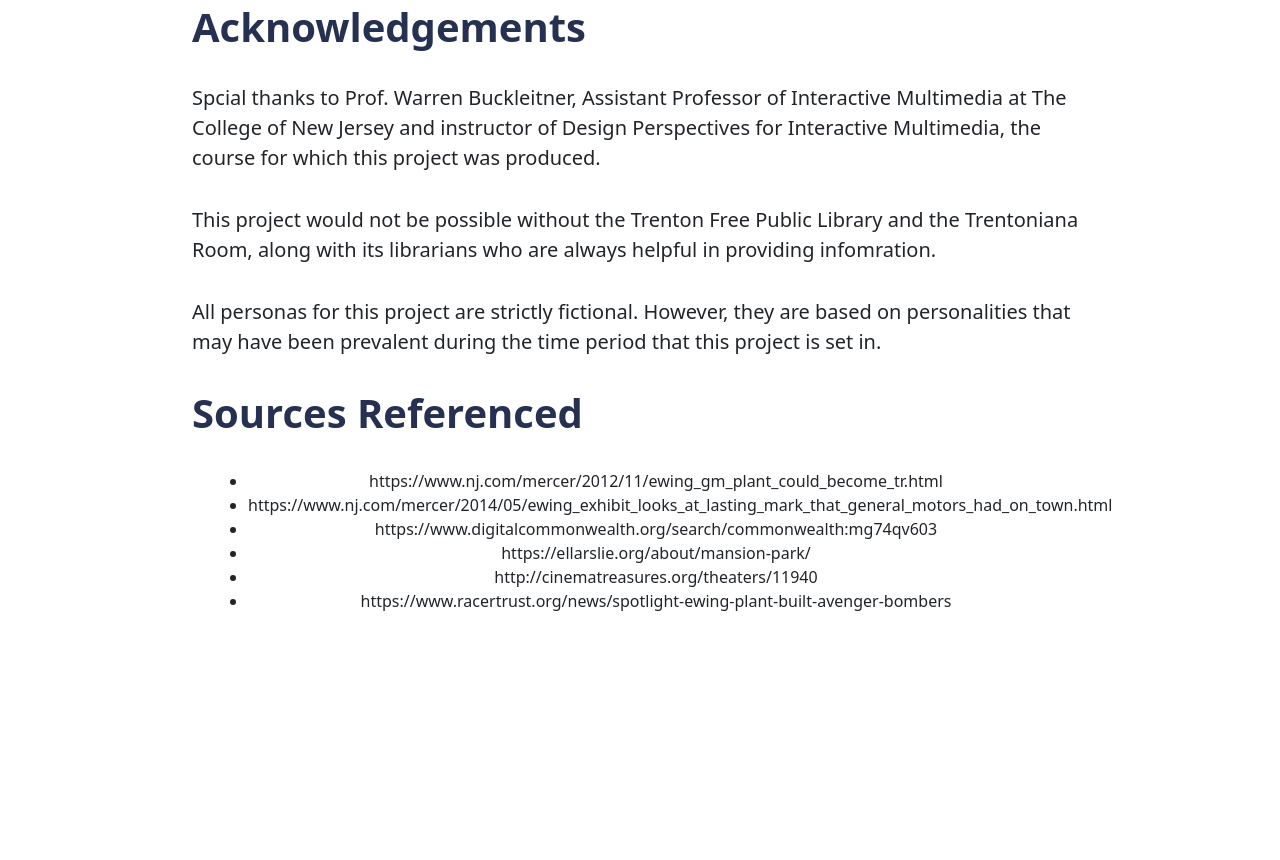
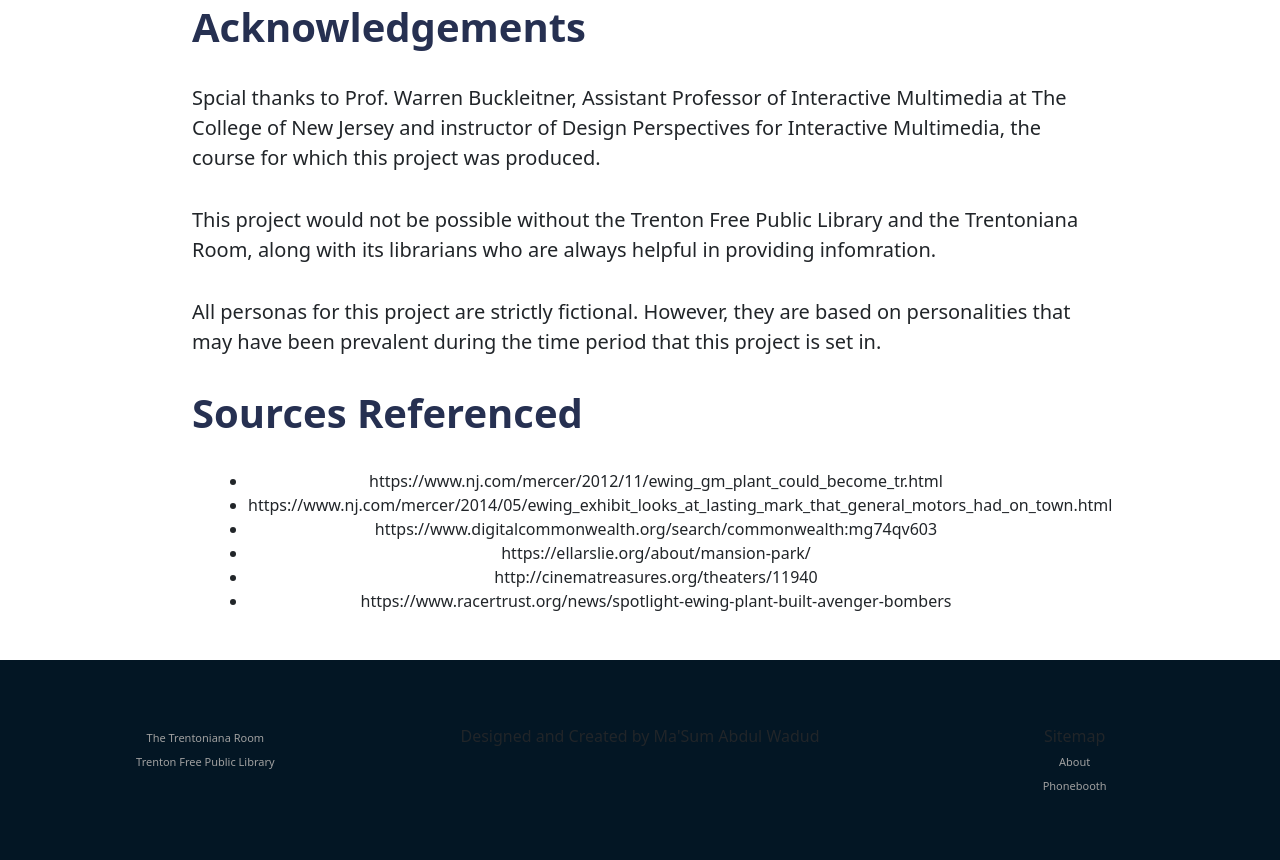
Before and after one commit to mabdulwadud/trentoniana, a plain HTML site: page index.html in a window 1280 px wide. Shown: the part 797-1657 px from the top of the page. Before the commit the page ends 1457 px from the top, so only its background shows below. Drawn offline with nearby package versions, Linux system fonts and the light colour scheme.

Commit message:
commit to main

```diff
--- a/index.html
+++ b/index.html
@@ -116,6 +116,31 @@
             </div>
 
         </section>
+        <section class="footer container-fluid">
+            <div class="row">
+                <div class="links col-lg-4">
+                    <div class="footer-links">
+                        <div class="footer-link"><a href="https://www.trentonlib.org/trentoniana/"
+                            target="_blank">The Trentoniana Room</a>
+                        </div>
+                        <div class="footer-link"><a href="https://www.trentonlib.org/"
+                            target="_blank">Trenton Free Public Library</a>
+                        </div>
+                    </div>
+                </div>
+                <div class="copyright col-lg-4">
+                    <div class="credential">Designed and Created by Ma'Sum Abdul Wadud</div>
+                </div>
+                <div class="sitemap col-lg-4 text-center">
+                    <div class="sitemap-title">Sitemap</div>
+                    <div class="footer-nav">
+                        <div class="footer-nav-link"><a href="index.html">About</a></div>
+                        <div class="footer-nav-link"><a href="phonebooth.html">Phonebooth</a></div>
+                    </div>
+                </div>
+            </div>
+
+        </section>
     </div>
 
 
--- a/styles.css
+++ b/styles.css
@@ -82,6 +82,34 @@ p{
 .modal-img{
     width: 100%;
     margin-bottom: 12px;
+}
+
+.footer {
+    background-color: #031624;
+    height: 100%;
+    padding: 5% 0 5% 0;
+    text-align: center;
+}
+
+
+.footer p {
+    width: 100%;
+    font-size: 14px;
+    margin: 0 auto;
+}
+
+.footer li {
+    list-style: none;
+    font-size: 12px;
+}
+
+.footer a {
+    font-size: 11px;
+    text-decoration: none;
+    color: #a0a0a0;
+}
+.footer a:hover{
+    color: #ffffff;
 }
 
 @media (max-width: 476px){
```
Also changed, not shown: about.html (+24 -0 lines).
